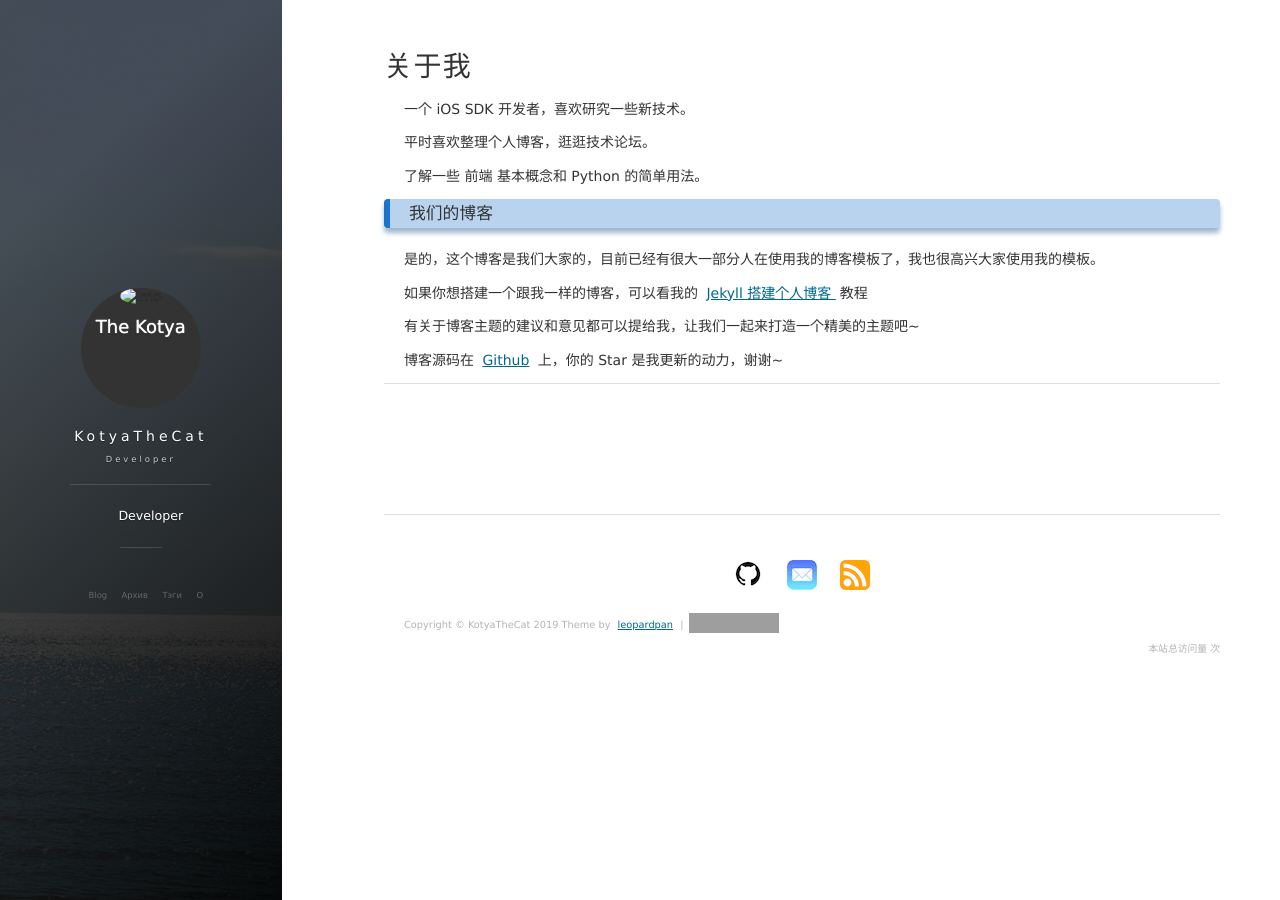
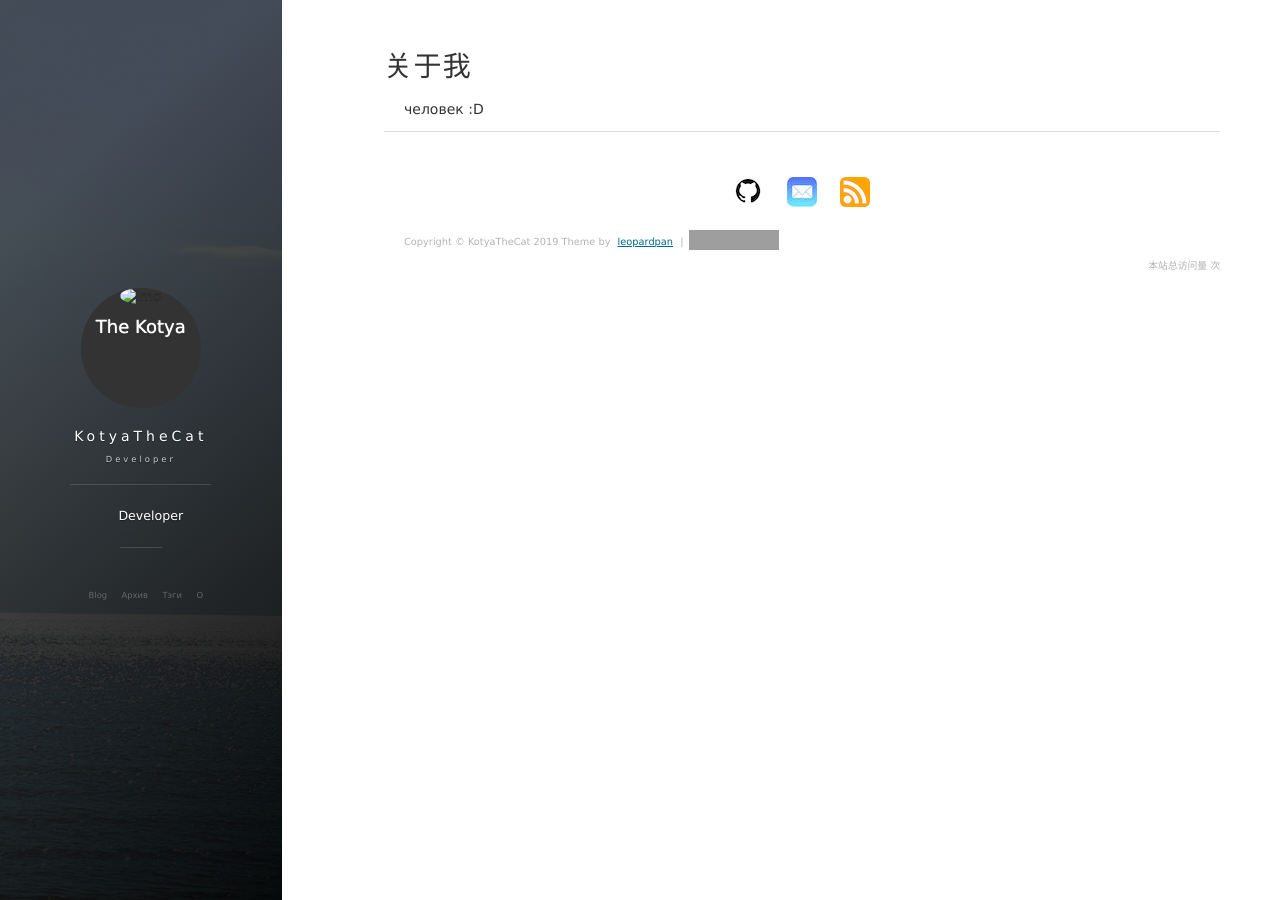
Before and after one commit to KotyaTheCat/KotyaTheCat.github.io, a Jekyll site: the page built from about.md, in a window 1280 px wide. Built offline with Jekyll 4.4.1, drawn with Linux system fonts in a browser that asks for light colours; nearby versions of some CDN libraries; comment, search, counter and statistics services are not loaded; grey boxes are pictures that could not be loaded.

Commit message:
Update about.md

```diff
--- a/about.md
+++ b/about.md
@@ -3,39 +3,4 @@ layout: page
 title: 关于我
 ---
 
-一个 iOS SDK 开发者，喜欢研究一些新技术。
-<p>
-平时喜欢整理个人博客，逛逛技术论坛。
-<p>
-了解一些 前端 基本概念和 Python 的简单用法。
-
-<p>
-
-<h3> 我们的博客 </h3>
-
-<p>
-
-是的，这个博客是我们大家的，目前已经有很大一部分人在使用我的博客模板了，我也很高兴大家使用我的模板。
-
-<p>
-
-如果你想搭建一个跟我一样的博客，可以看我的
-<a href="/2016/10/jekyll_tutorials1/"> Jekyll 搭建个人博客 </a>
-教程
-
-<p>
-
-有关于博客主题的建议和意见都可以提给我，让我们一起来打造一个精美的主题吧~
-
-<p>
-
-博客源码在 <a target="_blank" href='https://github.com/leopardpan/leopardpan.github.io/'>Github</a> 上，你的 Star 是我更新的动力，谢谢~
-
-<p>
-
-<p>
-
-<p>
-
-
-{% include comments.html %}
+человек :D
```
